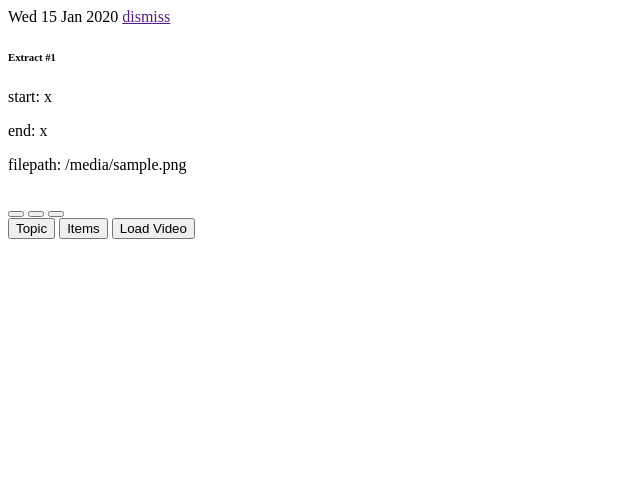
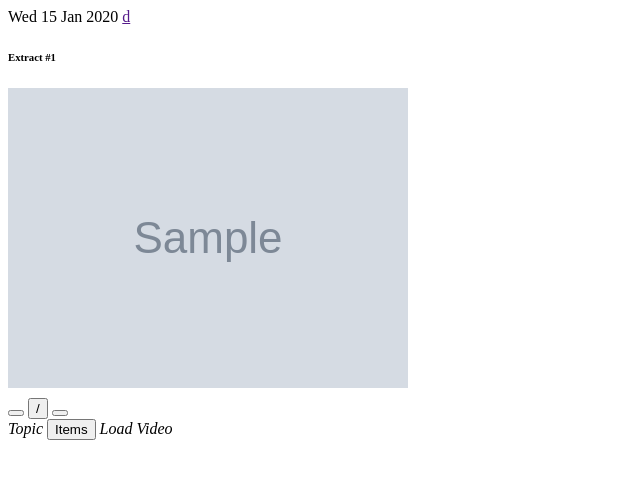
Before and after one commit to bjsi/Audio-Assistant, a Python web app: template templates/extract.html in a window 1280 px wide. Shown: the top 479 px of the page, without its empty margins (0-640 px from the left). Run offline with Jinja, Linux system fonts and the light colour scheme; the template is opened without the code that fills it: most values are stand-ins (such as "Sample title", 1, 10 or a date in 2020); grey boxes marked "Sample" are stand-in pictures.

Commit message:
tweaking layouts

```diff
--- a/templates/extract.html
+++ b/templates/extract.html
@@ -4,19 +4,18 @@
     <div class="card-header">
         <p class="card-text">
             <i class="fa fa-calendar"></i> {{ extract.created_at.strftime("%a %d %b %Y") }}
-        <a class="badge badge-warning float-right"
-           href=""
-           id="dismiss-button-{{ extract.id }}">
-                dismiss
-        </a>
+            <a class="badge badge-warning float-right"
+               href=""
+               id="dismiss-button-{{ extract.id }}">
+                    d
+            </a>
         </p>
     </div>
     <div class="card-body">
         <h6 class="card-title">Extract #{{ extract.id }}</h6>
-        <p class="card-text">start: {{ extract.startstamp }}</p>
-        <p class="card-text">end: {{ extract.endstamp }}</p>
-        <p class="card-text">filepath: {{ extract.filepath }}</p>
         {# add current timestamp #}
+        {# add topic thumbnail url #}
+        <img class="card-img mb-2" src="{{ extract.topic.thumbnail_url }}">
         <div class="progress mb-2" style="height: 10px;">
             <div class="progress-bar bg-danger"
                  role="progressbar"
@@ -27,33 +26,35 @@
         <span>
             <button class="btn btn-primary btn-sm mb-2"
                     id="extract-seek-backward">
-                {# add icon #}
+                <i class="fa fa-backward"></i>
             </button>
         </span>
         <span>
             <button class="btn btn-primary btn-sm mb-2"
-                    id="extract-play">
-                {# add icon #}
+                    id="extract-toggle">
+                <i class="fa fa-play-circle"></i> /
+                <i class="fa fa-pause"></i>
             </button>
         </span>
         <span>
             <button class="btn btn-primary btn-sm mb-2"
                     id="extract-seek-forward">
-                {# add icon #}
+                <i class="fa fa-forward">
             </button>
         </span>
+    </div>
     <div class="card-footer">
         <span>
-                <button class="btn btn-primary btn-sm"
-                      type="button"
+                <a class="badge badge-primary"
+                      role="button"
                       data-toggle="collapse"
                       data-target="#collapse-{{ extract.id }}"
                       id="topic-button-{{ extract.id }}">
                     <i class="fa fa-file-video-o"></i> Topic
-                </button>
+                </a>
         </span>
         <span>
-                <button class="btn btn-primary btn-sm"
+                <button class="badge badge-primary"
                       type="button"
                       data-toggle="collapse"
                       data-target="#collapse-{{ extract.id }}"
@@ -62,11 +63,11 @@
                 </button>
         </span>
         <span>
-            <button class="btn btn-primary btn-sm"
+            <a class="btn btn-primary btn-sm"
                     type="button"
                     id="load-video-button-{{ extract.id }}">
                 <i class="fa fa-youtube-play"></i> Load Video
-            </button>
+            </a>
         </span>
         <div class="collapse" id="collapse-{{ extract.id }}">
             <div class="card card-body" id="collapse-content-{{ extract.id }}"></div>
--- a/templates/topic.html
+++ b/templates/topic.html
@@ -3,7 +3,7 @@
 <div class="card mb-2 topic-card" id="topic-card-{{ topic.id }}">
     <div class="card-header">
         <p class="card-text">
-            <i class="fa fa-calendar" aria-hidden="true"></i> {{ topic.created_at.strftime("%a %d %b %Y") }}
+            <i class="fa fa-calendar"></i> {{ topic.created_at.strftime("%a %d %b %Y") }}
             <a class="badge badge-warning float-right"
                href=""
                id="dismiss-button-{{ topic.id }}">
@@ -47,7 +47,6 @@
             <a class="badge badge-primary"
                     role="button"
                     id="load-video-button-{{ topic.id }}"
-                    href="">
                 <i class="fa fa-youtube-play"></i> Load Video
             </a>
         </span>
```
